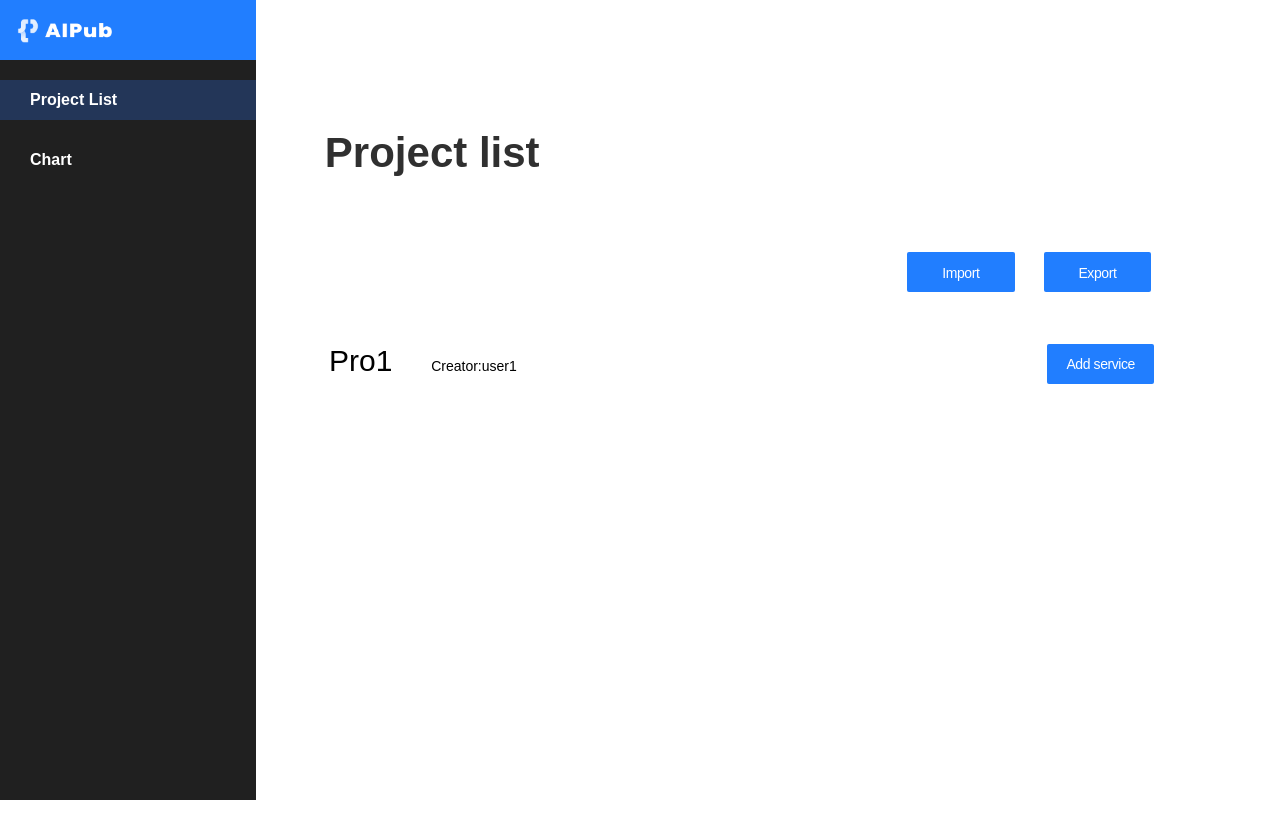
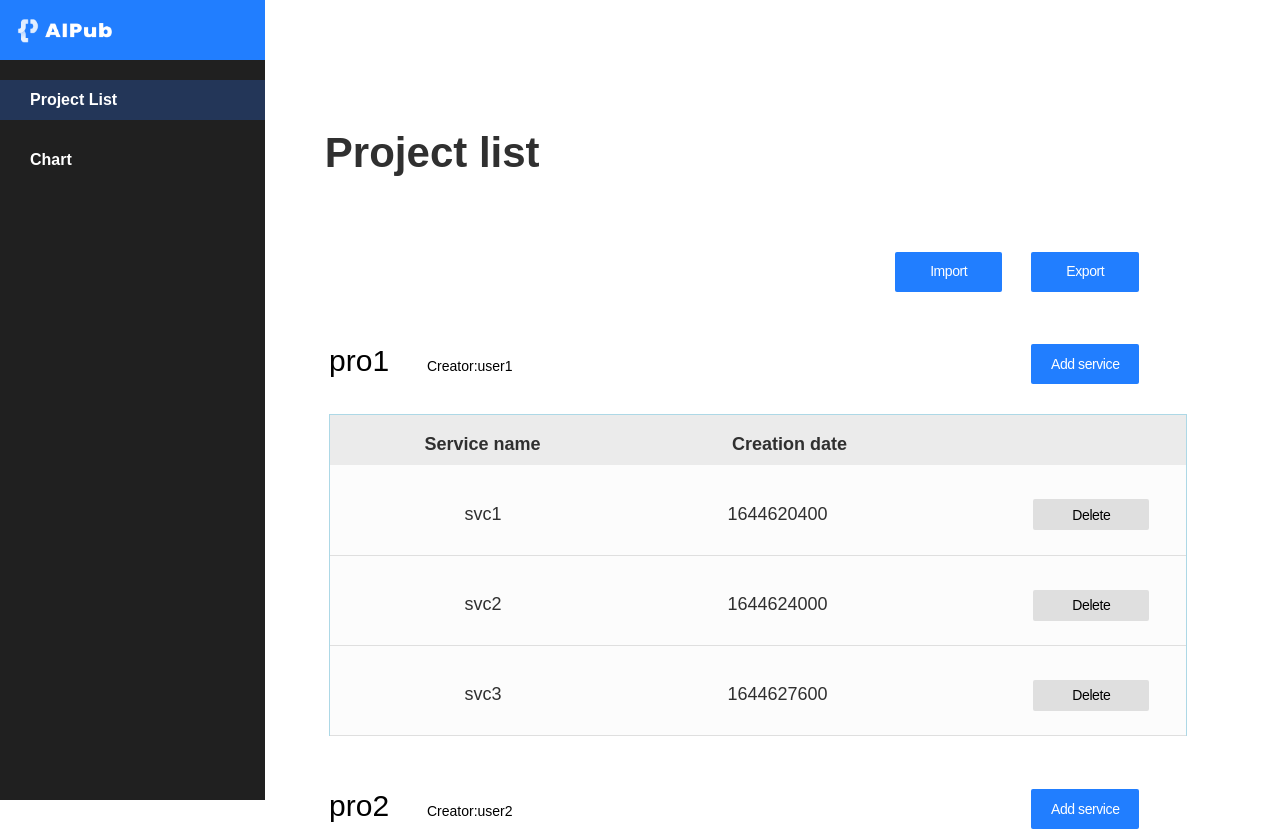
Before and after one commit to suminllll/-chart-page, a React (Create React App) app: page / in a window 1280 px wide. Shown: the top 831 px of the page. Before the commit the page ends 800 px from the top, so only its background shows below. Built offline with nearby package versions, Linux system fonts and the light colour scheme.

Commit message:
table done

```diff
--- a/src/components/Button.js
+++ b/src/components/Button.js
@@ -32,7 +32,7 @@ const ButtonWrap = styled.div`
 const ButtonFrame = styled.div`
   display: flex;
   text-align: center;
-  margin-right: 10.5%;
+  margin-right: 112px;
 `;
 
 const File = styled.input.attrs({
@@ -46,7 +46,7 @@ const ButtonText = styled.label`
   display: inline-block;
   width: 8.4vw;
   height: 40px;
-  padding-top: 5%;
+  padding-top: 11.5px;
   margin-right: 29px;
   border-radius: 2px;
   cursor: pointer;
@@ -59,7 +59,7 @@ export const OneButton = ({ buttonText }) => {
   return (
     <ButtonFrame
       style={{
-        marginRight: '13.2%',
+        marginRight: '141px',
       }}
     >
       <OneButtonText>{buttonText}</OneButtonText>
@@ -68,6 +68,7 @@ export const OneButton = ({ buttonText }) => {
 };
 
 const OneButtonText = styled.button`
+  text-align: center;
   width: 8.4vw;
   height: 40px;
   border-style: none;
--- a/src/components/Import.js
+++ b/src/components/Import.js
@@ -1,29 +1,73 @@
-import React, { useEffect } from 'react';
+import React, { useState, useEffect } from 'react';
 import styled from 'styled-components';
 import { OneButton } from '../components/Button';
 
 const Import = () => {
+  const [data, setData] = useState([]);
+
+  useEffect(() => {
+    fetch('data/Project_list.json')
+      .then(res => res.json())
+      .then(data => {
+        setData(data.res);
+      });
+  }, []);
+
   return (
-    <Wrapper>
+    <>
+      {data.map(data => {
+        const service = data.service_list;
+        return (
+          <Wrapper key={data.project_name}>
             <ProWrap>
               <div>
-          <Pro>Pro1</Pro>
-          <Creator>Creator:user1</Creator>
+                <Pro>{data.project_name}</Pro>
+                <Creator>Creator:{data.creator}</Creator>
               </div>
               <OneButton buttonText="Add service" />
             </ProWrap>
+
+            <BoardWrap>
+              <Table>
+                <thead>
+                  <tr>
+                    <TheadTd>Service name</TheadTd>
+                    <TheadTd>Creation date</TheadTd>
+                    <TheadTd>ㅤㅤㅤ</TheadTd>
+                  </tr>
+                </thead>
+                <tbody>
+                  {service.map(service => {
+                    return (
+                      <tr key={service.service_name}>
+                        <TbodyTd style={{ paddingLeft: '134.5px' }}>
+                          {service.service_name}
+                        </TbodyTd>
+                        <TbodyTd>{service.creation_date}</TbodyTd>
+                        <TbodyTd style={{ width: '20px' }}>
+                          <TbodyBtn>Delete</TbodyBtn>
+                        </TbodyTd>
+                      </tr>
+                    );
+                  })}
+                </tbody>
+              </Table>
+            </BoardWrap>
           </Wrapper>
+        );
+      })}
+    </>
   );
 };
 
 const Wrapper = styled.div`
-  margin-left: 9.4%;
-  margin-top: 5%;
+  margin: 5% 0 5% 9.4%;
 `;
 
 const ProWrap = styled.div`
   display: flex;
   justify-content: space-between;
+  margin-bottom: 30px;
 `;
 
 const Pro = styled.span`
@@ -43,4 +87,56 @@ const Creator = styled.span`
   font-family: ${({ theme }) => theme.font};
 `;
 
+const BoardWrap = styled.div`
+  height: 322px;
+  margin-right: 9.8%;
+  border: 1px solid lightblue;
+`;
+
+const Table = styled.table`
+  width: 100%;
+`;
+
+const TheadTd = styled.td`
+  padding-top: 14px;
+  padding-left: 94.5px;
+  height: 50px;
+  font-size: 18px;
+  font-weight: bold;
+  font-stretch: normal;
+  font-style: normal;
+  line-height: normal;
+  letter-spacing: normal;
+  background-color: #ebebeb;
+  color: ${({ theme }) => theme.black};
+  font-family: ${({ theme }) => theme.font};
+`;
+
+const TbodyTd = styled.td`
+  padding-top: 34px;
+  padding-left: 90px;
+  height: 90px;
+  font-size: 18px;
+  font-weight: normal;
+  font-stretch: normal;
+  font-style: normal;
+  line-height: normal;
+  letter-spacing: normal;
+  border-bottom: 1px solid #dfdfdf;
+  background-color: #fcfcfc;
+  color: ${({ theme }) => theme.black};
+  font-family: ${({ theme }) => theme.font};
+`;
+
+const TbodyBtn = styled.button`
+  margin-right: 36.5px;
+  align-items: center;
+  width: 116px;
+  height: 31px;
+  border-radius: 2px;
+  border-style: none;
+  font-size: 14px;
+  background-color: #dfdfdf;
+`;
+
 export default Import;
--- a/src/components/Nav.js
+++ b/src/components/Nav.js
@@ -30,7 +30,7 @@ const Nav = () => {
 
 const Wrapper = styled.nav`
   position: fixed;
-  width: 20%;
+  width: 265px;
   height: 100%;
   left: 0;
   background-color: #202020;
```
Lines whose indentation alone changed are shown as unchanged.
